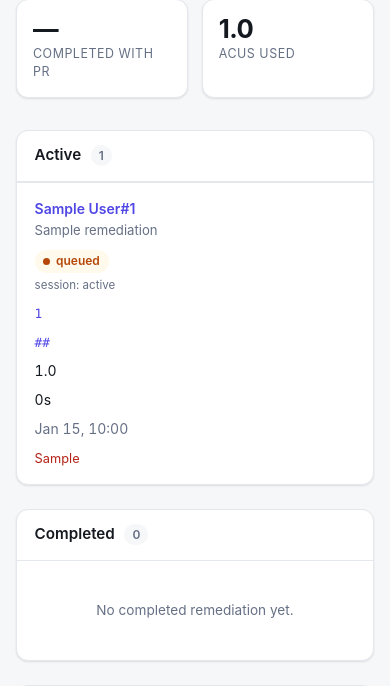
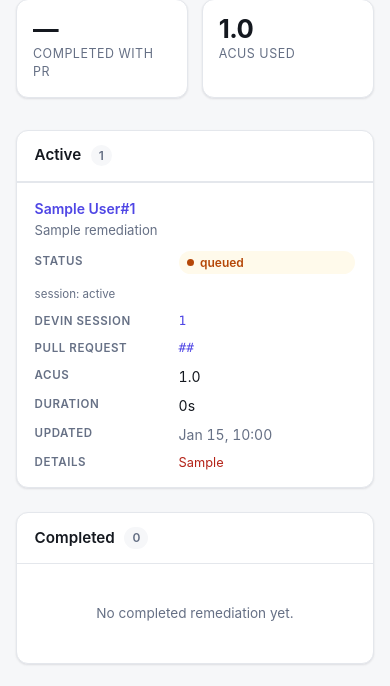
Before and after one commit to cjada/devin-issue-remediator, a FastAPI app: page / in a window 390 px wide. Shown: the part 359-1045 px from the top of the page. Run offline with FastAPI, Linux system fonts and the light colour scheme; tables that the repository leaves empty hold one stand-in row (values such as "Sample post").

Commit message:
Label stacked table cells on narrow viewports

```diff
--- a/app/static/styles.css
+++ b/app/static/styles.css
@@ -150,7 +150,24 @@ footer { color: var(--muted); font-size: 0.78rem; text-align: center; margin-top
 @media (max-width: 720px) {
   .wrap { padding: 1.5rem 1rem 3rem; }
   thead { display: none; }
-  tbody td { display: block; border-top: none; padding: 0.25rem 1.1rem; }
+  tbody td {
+    display: grid;
+    grid-template-columns: 8.5rem 1fr;
+    gap: 0.5rem;
+    border-top: none;
+    padding: 0.25rem 1.1rem;
+  }
+  tbody td::before {
+    content: attr(data-label);
+    color: var(--muted);
+    font-size: 0.72rem;
+    text-transform: uppercase;
+    letter-spacing: 0.05em;
+    font-weight: 600;
+    padding-top: 0.1rem;
+  }
+  tbody td[data-label="Issue"] { display: block; padding-bottom: 0.4rem; }
+  tbody td[data-label="Issue"]::before { content: none; }
   tbody tr { display: block; border-top: 1px solid var(--border); padding: 0.7rem 0; }
   .issue-title { max-width: none; }
 }
--- a/app/templates/dashboard.html
+++ b/app/templates/dashboard.html
@@ -53,15 +53,15 @@
       <tbody>
         {% for r in rows %}
         <tr>
-          <td>
+          <td data-label="Issue">
             <a class="issue-ref" href="{{ r.issue_url }}">{{ r.repo_full_name }}#{{ r.issue_number }}</a>
             <div class="issue-title">{{ r.issue_title }}</div>
           </td>
-          <td>
+          <td data-label="Status">
             <span class="pill {{ r.status.value }}"><span class="dot"></span>{{ r.status.value.replace("_", " ") }}</span>
             {% if r.session_status %}<span class="substatus">session: {{ r.session_status }}</span>{% endif %}
           </td>
-          <td>
+          <td data-label="Devin session">
             {% if r.session_url %}
               <a class="mono" href="{{ r.session_url }}" title="{{ r.session_id }}">
                 {%- if r.session_id | length > 20 -%}
@@ -70,14 +70,14 @@
               </a>
             {% else %}<span class="muted">—</span>{% endif %}
           </td>
-          <td>
+          <td data-label="Pull request">
             {% if r.pr_url %}<a class="mono" href="{{ r.pr_url }}">#{{ r.pr_url.split('/')[-1] }}</a>
             {% else %}<span class="muted">—</span>{% endif %}
           </td>
-          <td class="nums">{{ r.acus_consumed if r.acus_consumed is not none else "—" }}</td>
-          <td class="nums">{{ "%.0fs" | format(r.duration_seconds) if r.duration_seconds is not none else "—" }}</td>
-          <td class="nums muted">{{ r.updated_at.strftime("%b %d, %H:%M") }}</td>
-          <td>{% if r.error %}<span class="err-text">{{ r.error }}</span>{% else %}<span class="muted">—</span>{% endif %}</td>
+          <td class="nums" data-label="ACUs">{{ r.acus_consumed if r.acus_consumed is not none else "—" }}</td>
+          <td class="nums" data-label="Duration">{{ "%.0fs" | format(r.duration_seconds) if r.duration_seconds is not none else "—" }}</td>
+          <td class="nums muted" data-label="Updated">{{ r.updated_at.strftime("%b %d, %H:%M") }}</td>
+          <td data-label="Details">{% if r.error %}<span class="err-text">{{ r.error }}</span>{% else %}<span class="muted">—</span>{% endif %}</td>
         </tr>
         {% endfor %}
       </tbody>
```
